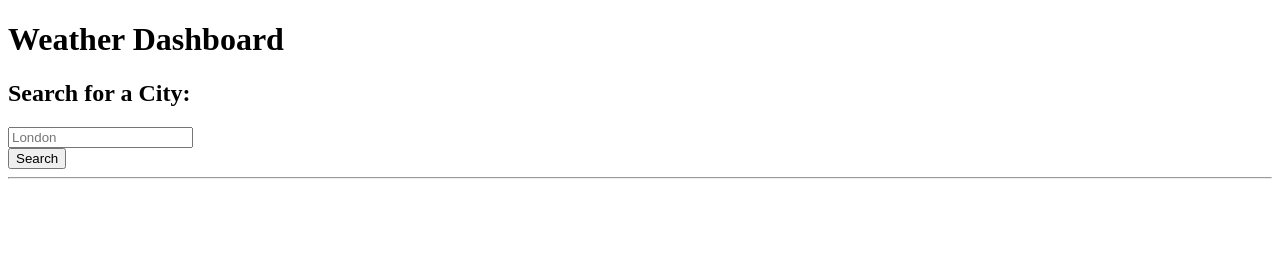
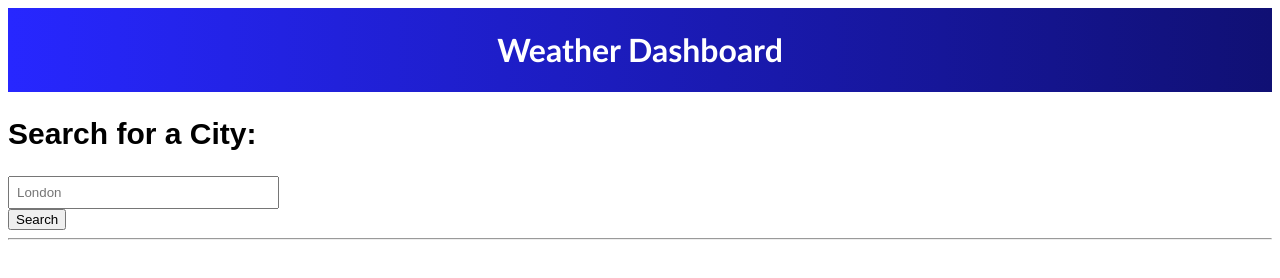
Before and after one commit to chrisma89/Multi-City-5-Days-Weather-Tracker, a plain HTML site: page index.html in a window 1280 px wide. Drawn offline with nearby package versions, Linux system fonts and the light colour scheme.

Commit message:
css and js files linked to index.html, styling for header and search city done

```diff
--- a/assets/css/style.css
+++ b/assets/css/style.css
@@ -0,0 +1,18 @@
+.weather-header {
+  background-image: linear-gradient(to right, rgb(39, 39, 255), rgb(16, 16, 116));
+  text-align: center;
+  color: white;
+  padding :1px;
+  font-family:'Gill Sans', 'Gill Sans MT', Calibri, 'Trebuchet MS', sans-serif;
+  font-weight: 300;
+}
+
+#form-heading {
+  font-family:Arial, Helvetica, sans-serif;
+  font-size:30px;
+}
+
+.weather-search {
+  width: 20%;
+  padding: 7px;
+}
--- a/index.html
+++ b/index.html
@@ -5,7 +5,7 @@
   <meta charset="UTF-8" />
   <meta name="viewport" content="width=device-width, initial-scale=1.0" />
   <meta http-equiv="X-UA-Compatible" content="ie=edge" />
-  <link rel="stylesheet" href="styles/reset.css" />
+  <link rel="stylesheet" href="./assets/css/style.css" />
   <title>Weather Dashboard</title>
 </head>
 
@@ -24,7 +24,7 @@
         <form id="search-form" class="form">
           <div class="form-inline form-group">
             <div class="input-group">
-              <input class="form-input weather-search" type="text" id="search-input" placeholder="London"
+              <input class="form-input weather-search form-control-lg" type="text" id="search-input" placeholder="London"
                 aria-labelledby="form-heading" aria-controls="today forecast" />
               <div class="input-group-append">
                 <button type="submit" class="btn search-button" id="search-button" aria-label="submit search">
@@ -49,7 +49,7 @@
   <script src="https://cdn.jsdelivr.net/npm/dayjs@1/dayjs.min.js"></script>
   <!-- jQuery -->
   <script src="https://cdnjs.cloudflare.com/ajax/libs/jquery/3.2.1/jquery.min.js"></script>
-  <script src="script.js"></script>
+  <script src="./assets/js/script.js"></script>
 </body>
 
 </html>
```
